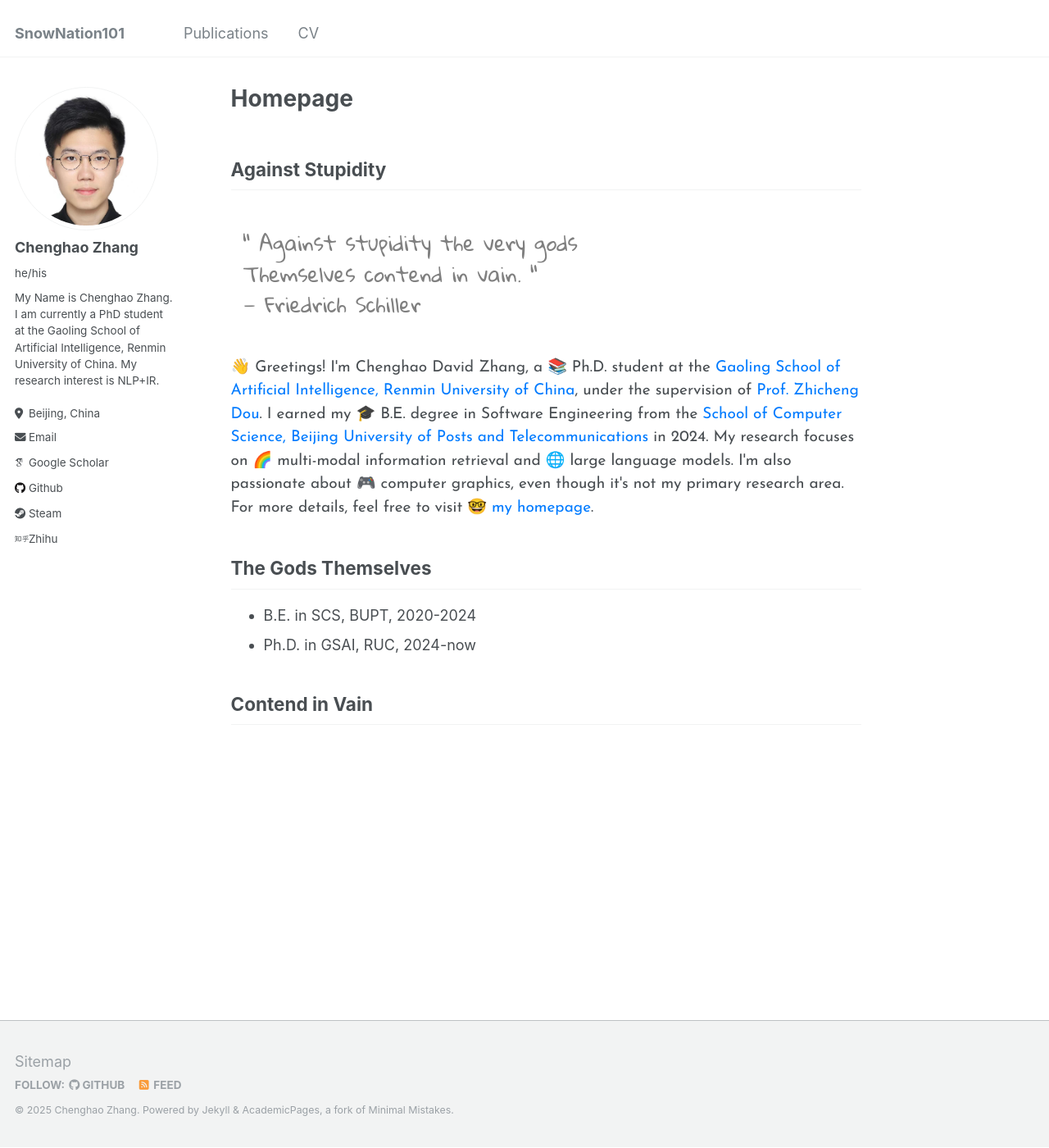
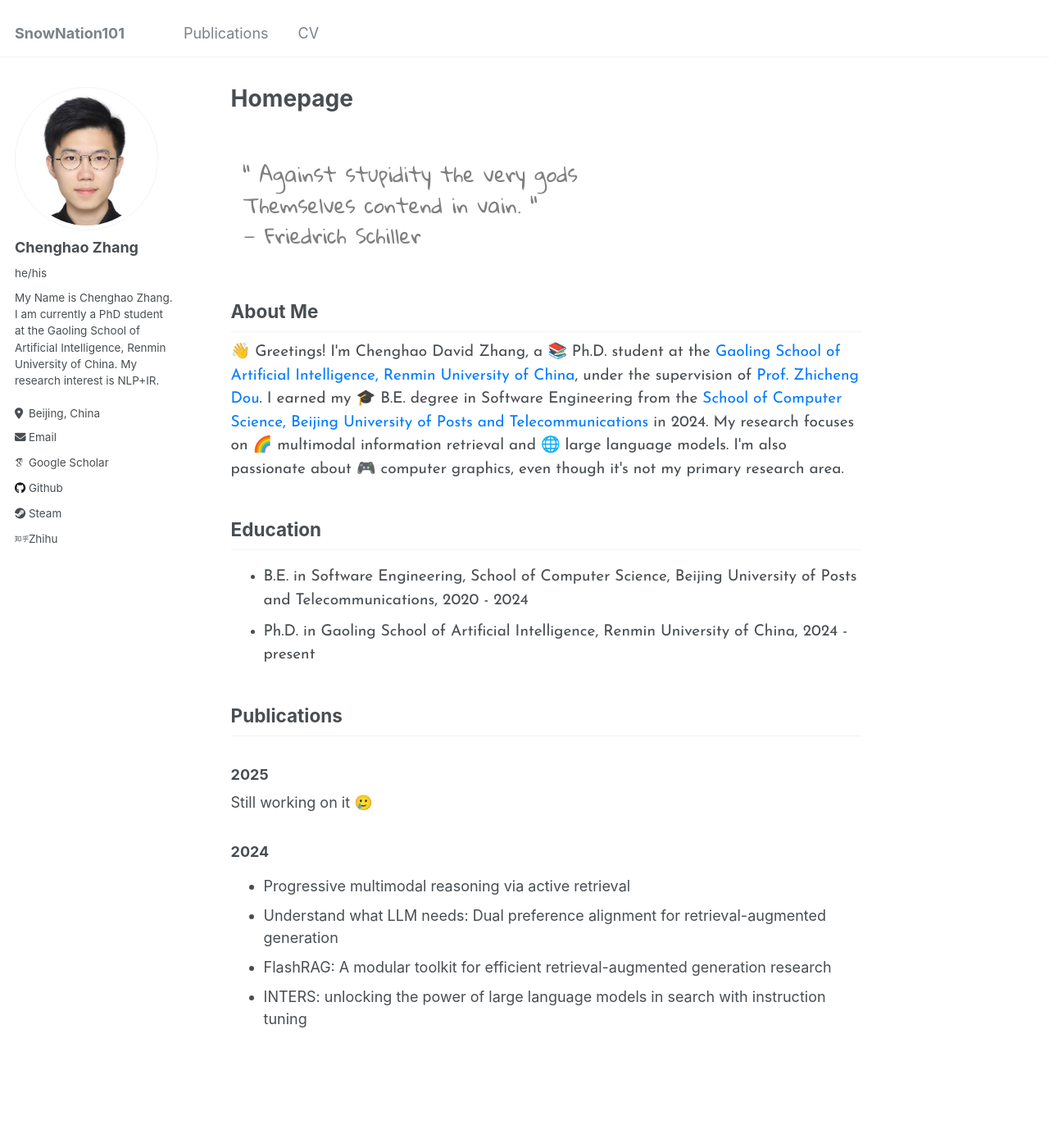
Before and after one commit to SnowNation101/SnowNation101.github.io, a Jekyll site: the page built from _pages/about.md, in a window 1280 px wide and 1400 px high. Shown: the whole window at 82% size. Built offline with Jekyll 4.4.1, drawn with Linux system fonts in a browser that asks for light colours; some web fonts are replaced.

Commit message:
Update main page.

```diff
--- a/_pages/about.md
+++ b/_pages/about.md
@@ -6,8 +6,6 @@
   - /about/
   - /about.html
 ---
-
-## Against Stupidity
 
 <link rel="preconnect" href="https://fonts.googleapis.com">
 <link rel="preconnect" href="https://fonts.gstatic.com" crossorigin>
@@ -48,12 +46,30 @@
   }
 </style>
 
+## About Me
+
 <div class="sans-main">
-  👋 Greetings! I'm Chenghao David Zhang, a 📚 Ph.D. student at the <a href="http://ai.ruc.edu.cn/">Gaoling School of Artificial Intelligence, Renmin University of China</a>, under the supervision of <a href="http://playbigdata.ruc.edu.cn/dou/">Prof. Zhicheng Dou</a>. I earned my 🎓 B.E. degree in Software Engineering from the <a href="https://scs.bupt.edu.cn/index.htm">School of Computer Science, Beijing University of Posts and Telecommunications</a> in 2024. My research focuses on 🌈 multi-modal information retrieval and 🌐 large language models. I'm also passionate about 🎮 computer graphics, even though it's not my primary research area. For more details, feel free to visit 🤓 <a href="https://snownation101.github.io/">my homepage</a>.
+  👋 Greetings! I'm Chenghao David Zhang, a 📚 Ph.D. student at the <a href="http://ai.ruc.edu.cn/">Gaoling School of Artificial Intelligence, Renmin University of China</a>, under the supervision of <a href="http://playbigdata.ruc.edu.cn/dou/">Prof. Zhicheng Dou</a>. I earned my 🎓 B.E. degree in Software Engineering from the <a href="https://scs.bupt.edu.cn/index.htm">School of Computer Science, Beijing University of Posts and Telecommunications</a> in 2024. My research focuses on 🌈 multimodal information retrieval and 🌐 large language models. I'm also passionate about 🎮 computer graphics, even though it's not my primary research area.
 </div>
 
-## The Gods Themselves
-- B.E. in SCS, BUPT, 2020-2024
-- Ph.D. in GSAI, RUC, 2024-now
+## Education
 
-## Contend in Vain
+<div class="sans-main">
+  <ul>
+    <li>B.E. in Software Engineering, School of Computer Science, Beijing University of Posts and Telecommunications, 2020 - 2024</li>
+    <li>Ph.D. in Gaoling School of Artificial Intelligence, Renmin University of China, 2024 - present</li>
+  </ul>
+</div>
+
+## Publications
+
+### 2025
+
+Still working on it 🥲
+
+### 2024
+
+- Progressive multimodal reasoning via active retrieval
+- Understand what LLM needs: Dual preference alignment for retrieval-augmented generation
+- FlashRAG: A modular toolkit for efficient retrieval-augmented generation research
+- INTERS: unlocking the power of large language models in search with instruction tuning
```
